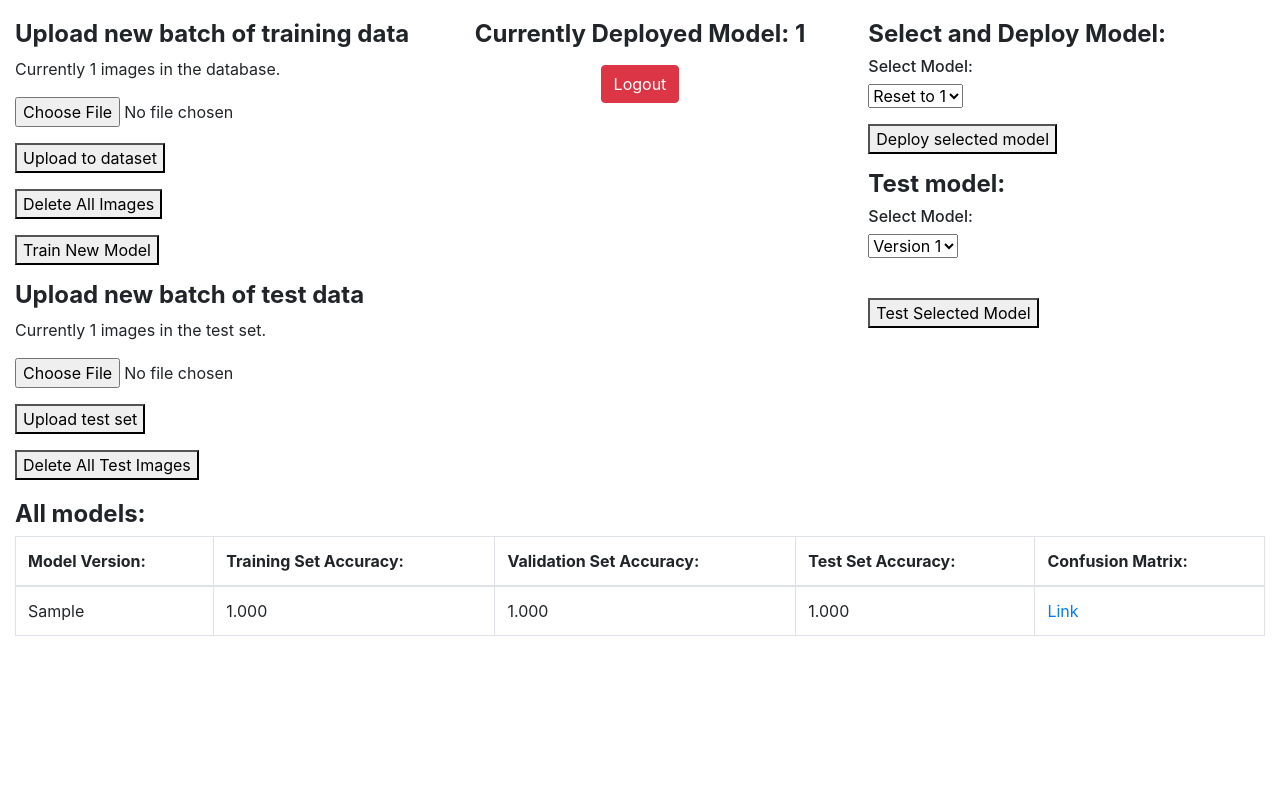
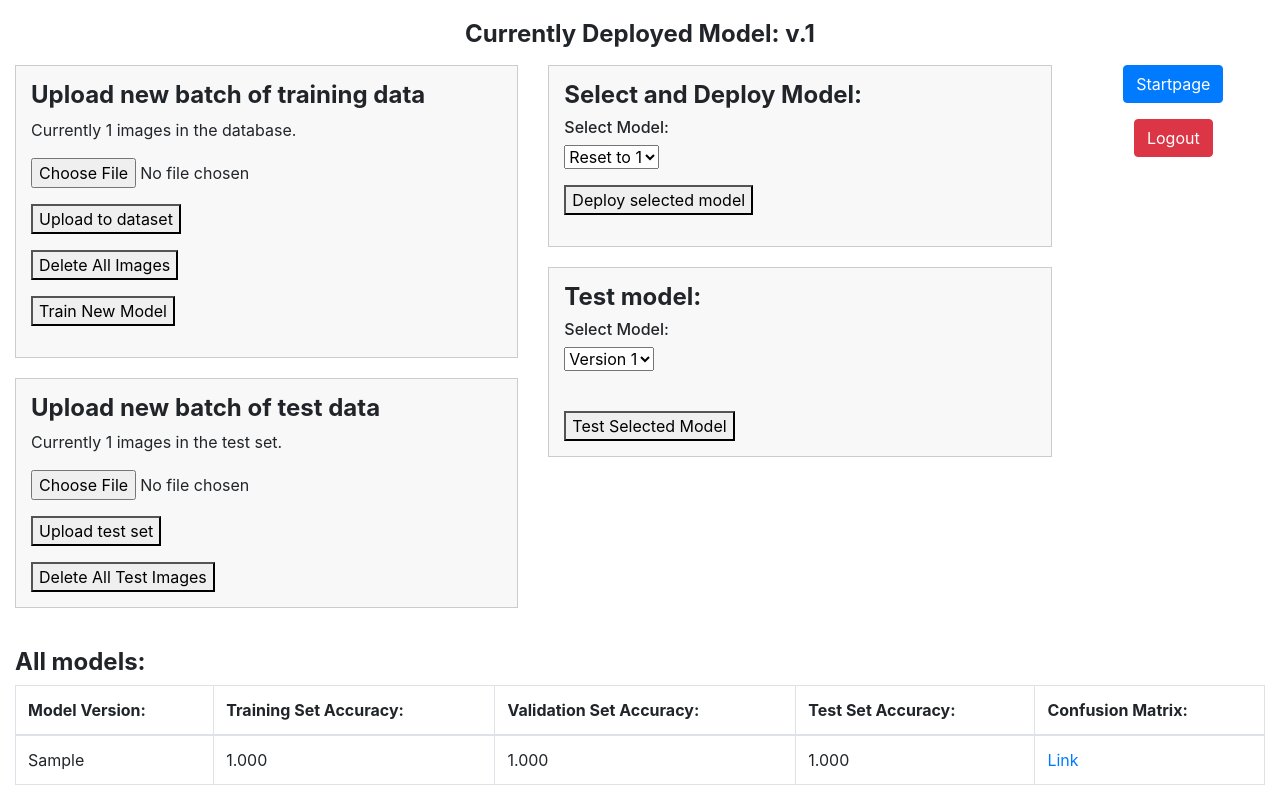
Before and after one commit to harring/FruitScan-AI, a Django app: page /admin_view in a window 1280 px wide. Before the commit the page ends 636 px from the top, so only its background shows below. Run offline with Django 4.2, Linux system fonts and the light colour scheme; a user stored in the database is signed in; tables that the repository leaves empty hold one stand-in row (values such as "Sample post"); some libraries are stand-ins or nearby versions.

Commit message:
Update admin layout

```diff
--- a/FruitScan/fruitscanapp/templates/admin_view.html
+++ b/FruitScan/fruitscanapp/templates/admin_view.html
@@ -12,14 +12,29 @@
                 .all-models-top-margin {
                 margin-top: 20px;
             }
+                .data-section {
+                border: 1px solid #ccc;
+                background-color: #f8f8f8;
+                padding: 15px;
+                margin-bottom: 20px;
+            }
+            .data-section-title {
+                font-weight: bold;
+                margin-bottom: 15px;
+            }
+
         </style>
     </head>
 <body>
 
     <div class="container-fluid container-top-margin">
         <div class="row">
+            <div class="col-md-12">
+                <h4 style="font-weight: bold; text-align: center;" class="mb-3">Currently Deployed Model: v.{{ model_version }}</h4>
+            </div>
         <!-- Top Left: File Upload and Related Actions -->
-        <div class="col-md-4">
+        <div class="col-md-5">
+            <div class="data-section">
                 <h4 4 style="font-weight: bold">Upload new batch of training data</h4>
                 <p>Currently {{ fruitscanapp_imagedata_count }} images in the database.</p>
                 <form method="post" action="/upload_zip" enctype="multipart/form-data">
@@ -36,6 +51,8 @@
                 <form action="/train_model" method="get">
                     <button type="submit" class="mt-3 mb-3" style="cursor: pointer;">Train New Model</button>
                 </form>
+            </div>
+            <div class="data-section">
                 <h4 4 style="font-weight: bold">Upload new batch of test data</h4>
 
                 <p>Currently {{ fruitscanapp_test_image_count }} images in the test set.</p>
@@ -51,18 +68,13 @@
                     <button type="submit" class="mt-3" style="cursor: pointer;">Delete All Test Images</button>
                 </form>
             </div>
-
-        <!-- Top Middle: Currently Deployed Model and Logout -->
-        <div class="col-md-4 text-center">
-            <h4 style="font-weight: bold" class="mb-3">Currently Deployed Model: {{ model_version }}</h4>
-            <!-- Logout Button -->
-            <a href="{% url 'logout' %}" class="btn btn-danger">Logout</a>
         </div>
 
-        <!-- Top Right: Model Selection and Deployment -->
-        <div class="col-md-4">
+        <div class="col-md-5">
+
+            <div class="data-section">
+                <form method="post" action="/deploy_selected" enctype="multipart/form-data">
                     <h4 style="font-weight: bold">Select and Deploy Model:</h4>
-            <form method="post" action="/deploy_selected" enctype="multipart/form-data">
                     {% csrf_token %}
                     <h6>Select Model:</h6>
                     <select name="selected_version" required>
@@ -74,7 +86,8 @@
                     <br>
                     <button type="submit" name="deploy_selected" value="deploy_selected" class="mt-3 mb-3" style="cursor: pointer;">Deploy selected model</button>
                 </form>
-
+            </div>
+            <div class="data-section">
                 <h4 style="font-weight: bold">Test model:</h4>
                 <form method="post" action="/test_deployed_model" enctype="multipart/form-data">
                     {% csrf_token %}
@@ -89,6 +102,11 @@
                     <br>
                     <button type="submit" name="test_deployed_model" value="test_deployed_model" class="mt-3" style="cursor: pointer;">Test Selected Model</button>
                 </form>
+            </div>
+        </div>
+        <div class="col-md-2 text-center">
+            <a href="{% url 'home' %}" class="btn btn-primary">Startpage</a> <br>
+            <a href="{% url 'logout' %}" class="btn btn-danger mt-3">Logout</a>
         </div>
     </div>
 
--- a/FruitScan/fruitscanapp/templates/base.html
+++ b/FruitScan/fruitscanapp/templates/base.html
@@ -24,7 +24,7 @@
         </a>
       </div>
       <div class="col">
-          <h1 class="text-center">Fruit Scan</h1>
+          <h1 class="text-center">FruitScan</h1>
         <aside></aside>
       </div>
     </div>
--- a/FruitScan/fruitscanapp/templates/home.html
+++ b/FruitScan/fruitscanapp/templates/home.html
@@ -41,7 +41,7 @@ Home
             <div class="col-sm-5 container-1">
                 <div class="welcome-text">
                     <p>
-                        Welcome to Fruit Scan. Here you can upload an image of a fruit and we will recognize it.<br>
+                        Welcome to FruitScan. Here you can upload an image of a fruit and we will recognize it.<br>
                         As a result you get the name of the fruit and some nutritional values.
                     </p>
                 </div>
```
Lines whose indentation alone changed are shown as unchanged.
